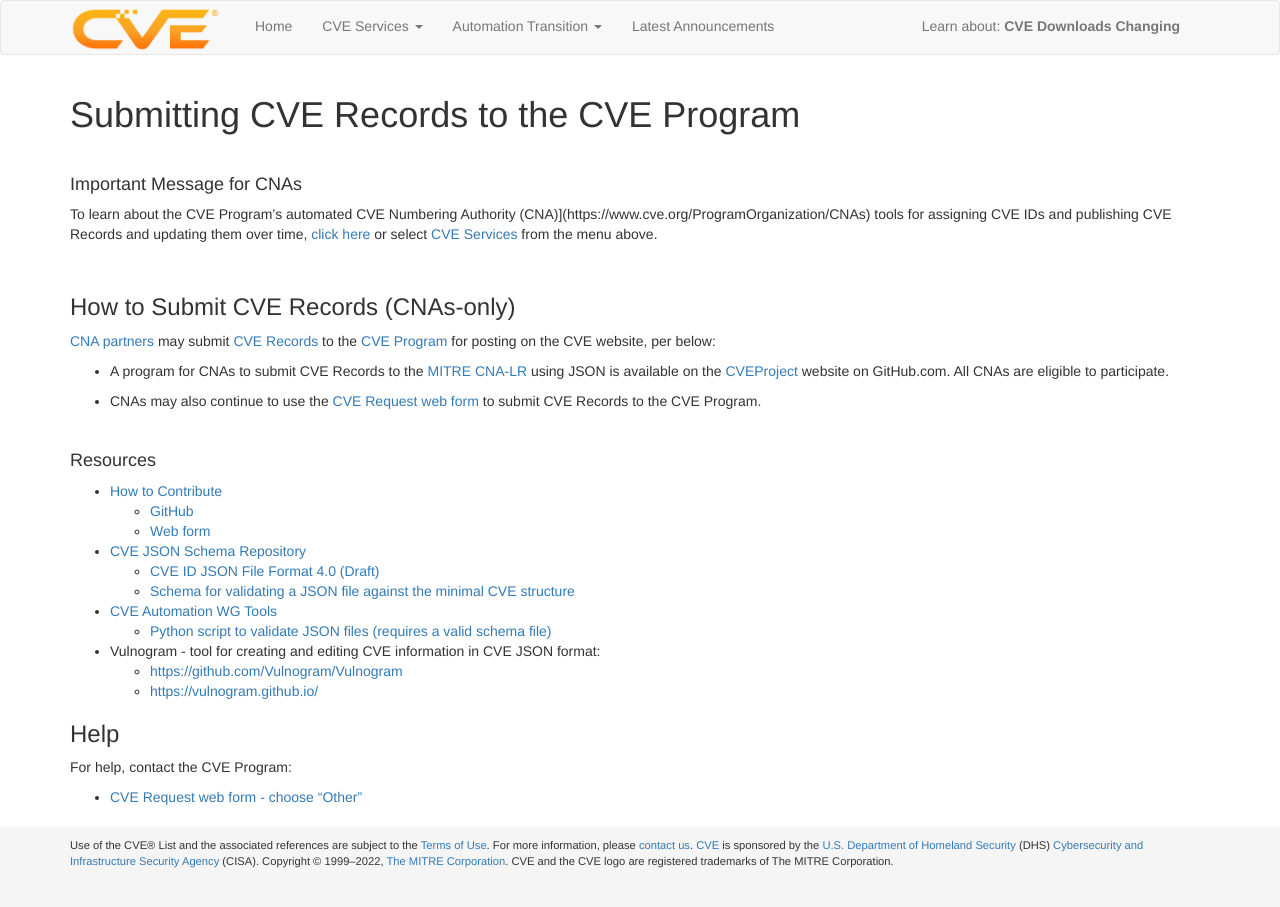
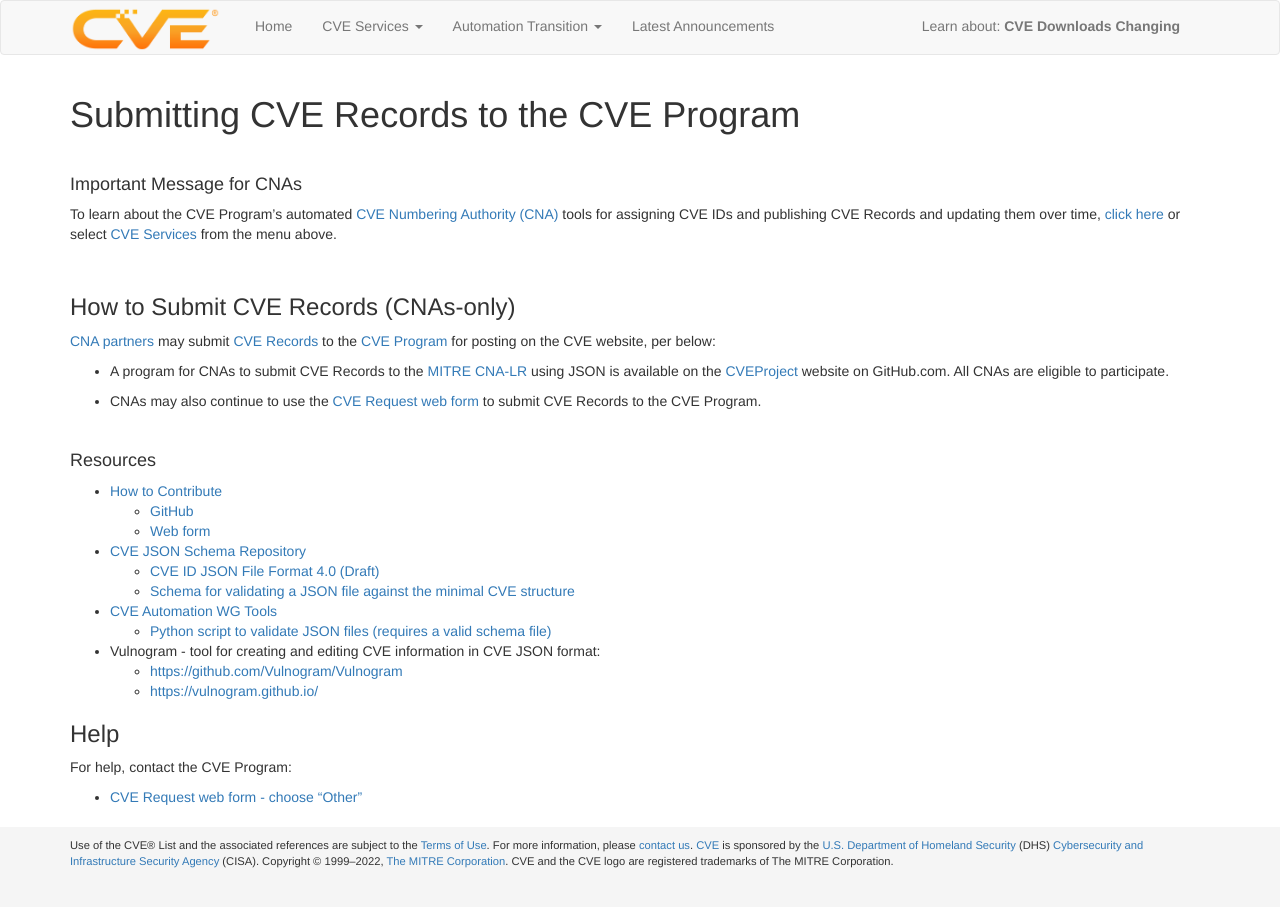
Before and after one commit to CVEProject/cveproject.github.io, a Jekyll site: the page built from docs/cna/submitting_cve_entries_to_root_cnas/index.md, in a window 1280 px wide. Built offline with Jekyll 4.4.1, drawn with Linux system fonts in a browser that asks for light colours; nearby versions of some CDN libraries.

Commit message:
Update index.md

```diff
--- a/docs/cna/submitting_cve_entries_to_root_cnas/index.md
+++ b/docs/cna/submitting_cve_entries_to_root_cnas/index.md
@@ -7,7 +7,7 @@ layout: page
 
 #### Important Message for CNAs
 
-To learn about the CVE Program's automated CVE Numbering Authority (CNA)](https://www.cve.org/ProgramOrganization/CNAs) tools for assigning CVE IDs and publishing CVE Records and updating them over time, [click here](https://cveproject.github.io/) or select [CVE Services](https://cveproject.github.io/automation-cve-services) from the menu above.
+To learn about the CVE Program's automated [CVE Numbering Authority (CNA)](https://www.cve.org/ProgramOrganization/CNAs) tools for assigning CVE IDs and publishing CVE Records and updating them over time, [click here](https://cveproject.github.io/) or select [CVE Services](https://cveproject.github.io/automation-cve-services) from the menu above.
 
 <br>
 
```
